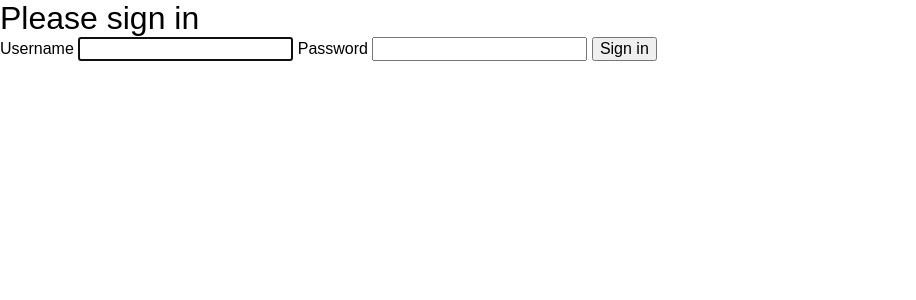
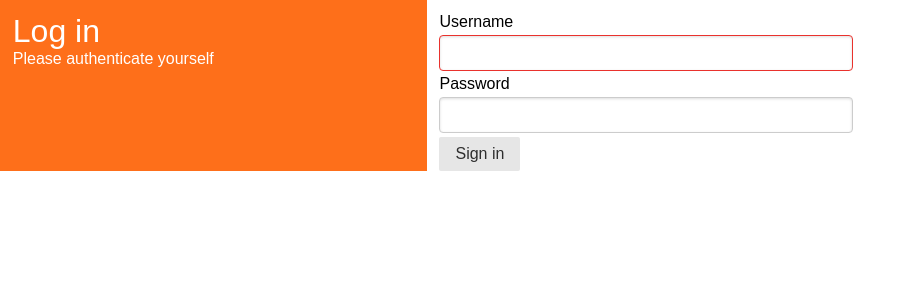
Before and after one commit to Trismegiste/AppMicroWiki, a Symfony app: template templates/security/login.html.twig in a window 1280 px wide. Shown: the top 300 px of the page, without its empty margins (0-916 px from the left). Run offline with Twig, Linux system fonts and the light colour scheme; the template is opened without the code that fills it, so the values that code supplies are empty; some libraries are stand-ins or nearby versions.

Commit message:
new design for login page

```diff
--- a/templates/document/show.html.twig
+++ b/templates/document/show.html.twig
@@ -14,7 +14,11 @@
         <div class="pure-u-7-8">
             <h2>{{ item.key }} <span class="category">{{ item.category }}</span></h2>
         </div>
-        <div class="pure-u-1-8 pinned"><a href="{{ path('app_documentcrud_show',{title: document.title, key: item.key}) }}"><i class="icon-pin"></i></a></div>
+        {% if not loop.first %}
+            <div class="pure-u-1-8 pinned">
+                <a href="{{ path('app_documentcrud_show',{title: document.title, key: item.key}) }}"><i class="icon-pin"></i></a>
+            </div>
+        {% endif %}
     </div>
     <div class="content">{{ item.content|wiki(document) }}
         {% if loop.first %}
--- a/templates/security/login.html.twig
+++ b/templates/security/login.html.twig
@@ -1,37 +1,32 @@
 {% extends 'mobile.html.twig' %}
 
-{% block title %}Log in!{% endblock %}
+{% block title %}Log in{% endblock %}
 
-{% block body %}
-<form method="post">
+{% block header_title %}Log in{% endblock %}
+{% block header_detail %}Please authenticate yourself{% endblock %}
+{% block header_footer %}{% endblock %}
+
+{% block content %}
+    <div class="{{ cssgrid }}">
+        <article>
+            <form method="post" class="pure-form pure-form-stacked">
                 {% if error %}
-        <div class="alert alert-danger">{{ error.messageKey|trans(error.messageData, 'security') }}</div>
+                    <h2 class="alert alert-danger">{{ error.messageKey|trans(error.messageData, 'security') }}</h2>
                 {% endif %}
 
-
-    <h1 class="h3 mb-3 font-weight-normal">Please sign in</h1>
                 <label for="inputUsername">Username</label>
-    <input type="text" value="{{ last_username }}" name="username" id="inputUsername" class="form-control" required autofocus>
+                <input type="text" value="{{ last_username }}" name="username" id="inputUsername" class="pure-input-1" required autofocus>
                 <label for="inputPassword">Password</label>
-    <input type="password" name="password" id="inputPassword" class="form-control" required>
+                <input type="password" name="password" id="inputPassword" class="pure-input-1" required>
 
                 <input type="hidden" name="_csrf_token"
                        value="{{ csrf_token('authenticate') }}"
                        >
 
-    {#
-        Uncomment this section and add a remember_me option below your firewall to activate remember me functionality.
-        See https://symfony.com/doc/current/security/remember_me.html
-
-        <div class="checkbox mb-3">
-            <label>
-                <input type="checkbox" name="_remember_me"> Remember me
-            </label>
-        </div>
-    #}
-
-    <button class="btn btn-lg btn-primary" type="submit">
+                <button class="pure-button" type="submit">
                     Sign in
                 </button>
             </form>
+        </article>
+    </div>
 {% endblock %}
```
Lines whose indentation alone changed are shown as unchanged.
